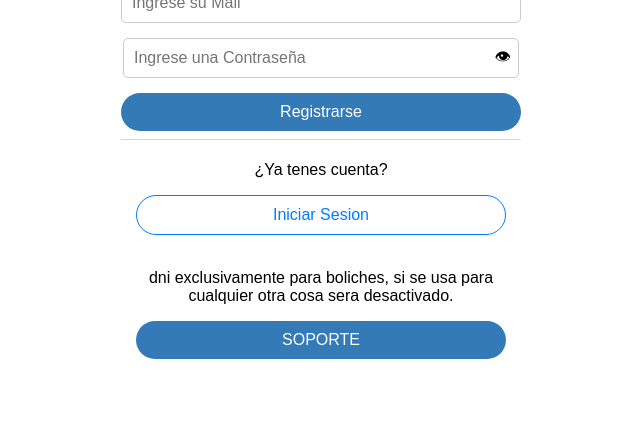
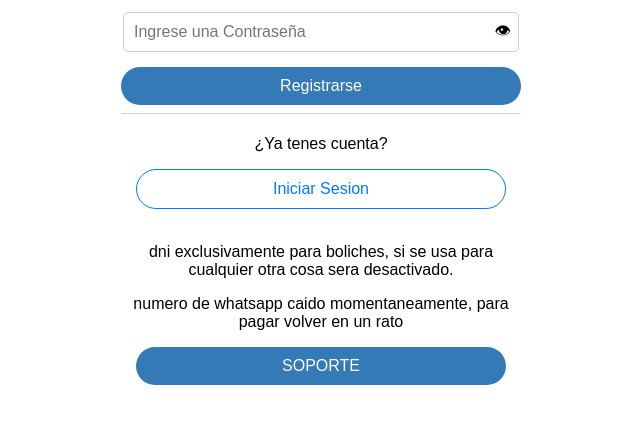
Before and after one commit to ricardoaplicaciones/miargentinaNV, a plain HTML site: page registrarse.html in a window 1280 px wide. Shown: the part 335-758 px from the top of the page, without its empty margins (319-959 px from the left). Drawn offline with Linux system fonts and the light colour scheme.

Commit message:
actuailizacion

```diff
--- a/registrarse.html
+++ b/registrarse.html
@@ -131,6 +131,7 @@ button:hover {
             <br>
             <br>
             <p>dni exclusivamente para boliches, si se usa para cualquier otra cosa sera desactivado.</p>
+            <p>numero de whatsapp caido momentaneamente, para pagar volver en un rato</p>
             <button onclick="soporte()" style="width: 370px;">SOPORTE</button>
         </div>
     </div>
```
Also changed, not shown: iniciarSesion.html (+2 -0 lines).
